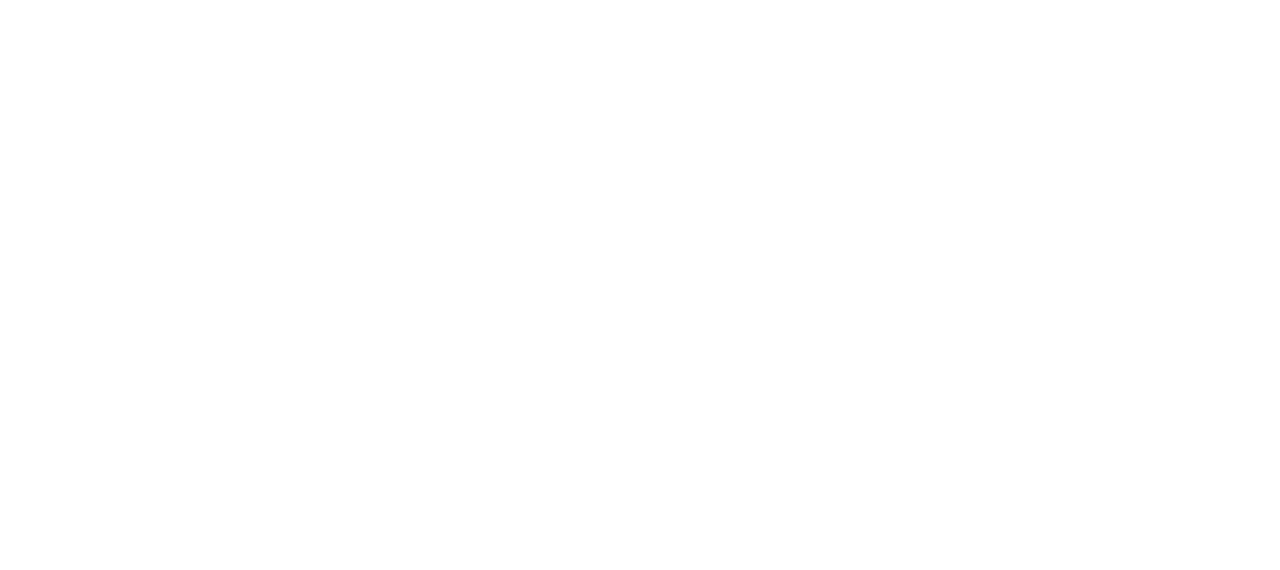
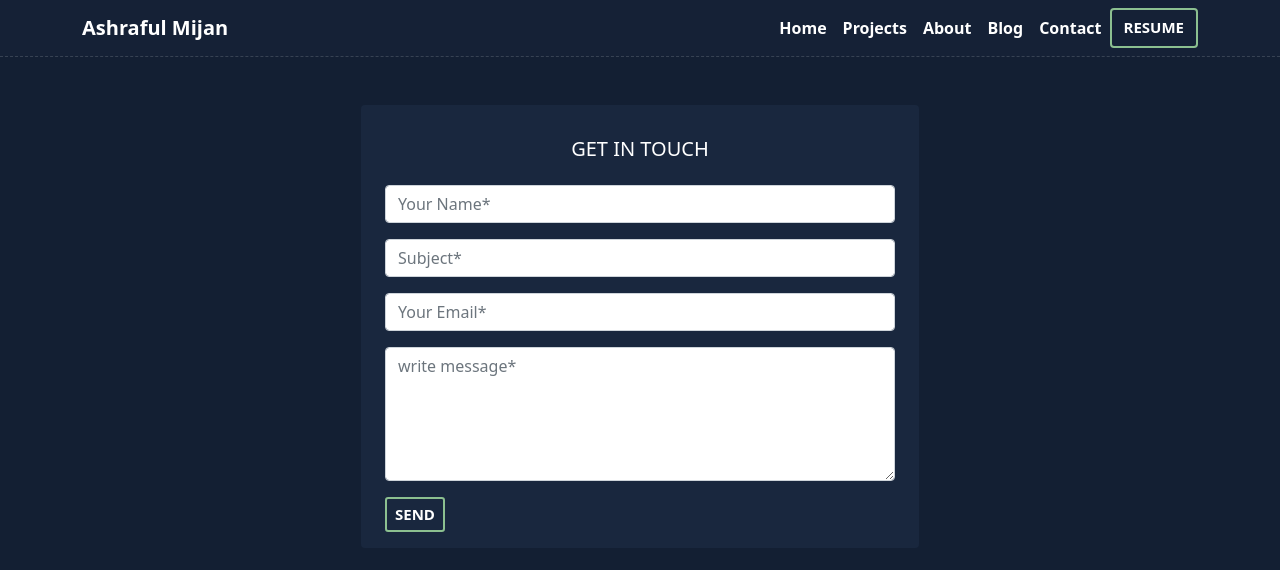
Before and after one commit to Ashraful-Mijan/my-portfolio, a React (Create React App) app: page /contactMe in a window 1280 px wide. Shown: the top 570 px of the page. Built offline with nearby package versions, Linux system fonts and the light colour scheme; a small style sheet from the web is missing.

Commit message:
change some layout

```diff
--- a/src/App.js
+++ b/src/App.js
@@ -6,6 +6,7 @@ import {
   Switch,
   Route
 } from "react-router-dom";
+import EmailContact from './components/EmailContact/EmailContact';
 import Home from './components/Home/Home';
 import MoreProjects from './components/MoreProjects/MoreProjects';
 import Navbar from './components/Navbar/Navbar';
@@ -21,6 +22,10 @@ function App() {
             <Navbar/>
             <MoreProjects/>
         </Route>
+        <Route path="/contactMe">
+            <Navbar/>
+            <EmailContact/>
+        </Route>
       </Switch>
     </Router>
   );
--- a/src/components/Contact/Contact.js
+++ b/src/components/Contact/Contact.js
@@ -1,6 +1,6 @@
 import React from 'react';
 import './Contact.css'
-import EmailContact from '../EmailContact/EmailContact';
+import { Link } from 'react-router-dom';
 
 const Contact = () => {
     return (
@@ -10,7 +10,7 @@ const Contact = () => {
                 <hr className="bg-white" />
                 <div className=" text-center">
                     <h3 className='text-light my-5'>Interested in doing a project together?</h3>
-                    <EmailContact/>
+                    <Link to='/contactMe' className="btn primary-btn btn-sm">Email Me</Link>
                 </div>
             </div>
         </section>
--- a/src/components/EmailContact/EmailContact.css
+++ b/src/components/EmailContact/EmailContact.css
@@ -19,7 +19,7 @@
     border: 2px solid #8cc090;
     color: white;
     font-weight: 600;
-    font-size: 20px;
+    font-size: 15px;
     text-transform: uppercase;
 }
 .primary-btn:hover {
--- a/src/components/EmailContact/EmailContact.js
+++ b/src/components/EmailContact/EmailContact.js
@@ -20,32 +20,31 @@ const EmailContact = () => {
     }
 
     return (
+        <section className="py-5" style={{ backgroundColor: '#131F33', height: '100%', minHeight: '100vh' }}>
             <div className="container">
-            <div className="row">
-                <div className="col-md-6 offset-md-3 text-start">
-                    <h5 className='text-color'>Contact Me:</h5>
+                <div className="row m-1 m-md-0">
+                    <div className="col-md-6 offset-md-3 text-start py-3 px-4 rounded" style={{backgroundColor: '#19273E'}}>
+
                         <form className="" onSubmit={sendEmail}>
-                        <div className="mb-3">
-                            <input type="text" className="form-control bg-form" name="name" placeholder="Your Name*" />
+                            <h5 className='text-white py-3 text-center'>GET IN TOUCH</h5>
+                            <div className="mb-3 ">
+                                <input type="text" className="form-control" name="name" placeholder="Your Name*" />
                             </div>
-                        <div className="mb-3">
-                            <input type="text" className="form-control bg-form" name='subject' placeholder="Subject*" />
+                            <div className="mb-3 ">
+                                <input type="text" className="form-control " name='subject' placeholder="Subject*" />
                             </div>
-                        <div className="mb-3">
-                            <input type="text" className="form-control bg-form" name='email' placeholder="Your Email*" />
+                            <div className="mb-3 ">
+                                <input type="text" className="form-control " name='email' placeholder="Your Email*" />
                             </div>
-                        <div className="mb-3">
-                            <textarea name="message" cols="15" rows="5" className="form-control bg-form" placeholder="write message*"></textarea>
+                            <div className="mb-3 ">
+                                <textarea name="message" cols="15" rows="5" className="form-control " placeholder="write message*"></textarea>
                             </div>
                             <button type="submit" className="btn primary-btn btn-sm">Send</button>
                         </form>
                     </div>
                 </div>
-
             </div>
-
-
-
+        </section>
     );
 };
 
--- a/src/components/Navbar/Navbar.js
+++ b/src/components/Navbar/Navbar.js
@@ -14,8 +14,10 @@ const Navbar = () => {
                     <div className="navbar-nav ms-auto fw-bold">
                         <Link to="/" className="nav-link text-white active ">Home</Link>
                         <Link to="/moreProjects" className="nav-link text-white " >Projects</Link>
+                        <a href="#about" className="nav-link text-white " >About</a>
                         <Link to="/" className="nav-link text-white">Blog</Link>
-                        <a className="btn primary-btn btn-sm" href="https://docs.google.com/document/d/149MZ77v5orRqVJvfe1SDzF6ku_qkLvMR8mBOPWq4Z-A/edit?usp=sharing" rel="noreferrer" target="_blank">Resume</a>
+                        <Link to="/contactMe" className="nav-link text-white">Contact</Link>
+                        <a className="btn primary-btn " href="https://docs.google.com/document/d/149MZ77v5orRqVJvfe1SDzF6ku_qkLvMR8mBOPWq4Z-A/edit?usp=sharing" rel="noreferrer" target="_blank">Resume</a>
                     </div>
                 </div>
             </div>
--- a/src/components/Project/Project.js
+++ b/src/components/Project/Project.js
@@ -2,22 +2,23 @@ import React from 'react';
 import './Project.css'
 
 const Project = ({ project }) => {
+    const {img, liveLink, github, name} = project;
     return (
         <div className="col-md-4 mb-3 mb-md-0 px-3 px-md-0">
             <div className="portfolio-effect">
                 <div className="portfolio-item portfolio-effect__item portfolio-item--eff1">
 
-                    <img className="portfolio-item__image w-100 h-100" src={project.img} alt="Portfolio Item" />
+                    <img className="portfolio-item__image w-100 h-100" src={img} alt="Portfolio Item" />
 
                     <div className="portfolio-item__info">
 
-                        <h3 className="portfolio-item__header">{project.name}</h3>
+                        <h3 className="portfolio-item__header">{name}</h3>
 
                         <div className="portfolio-item__links">
 
                             <div className="portfolio-item__link-block me-2">
 
-                                <a className="btn btn-primary" href="/" target="_blank" >
+                                <a className="btn btn-primary" rel="noreferrer" href={liveLink} target="_blank" >
                                     <span>Website</span>
                                 </a>
 
@@ -25,7 +26,7 @@ const Project = ({ project }) => {
 
                             <div className="portfolio-item__link-block ">
 
-                                <a className="btn btn-primary" href="/" target="_blank">
+                                <a className="btn btn-primary" rel="noreferrer" href={github} target="_blank">
                                     <span>Github</span>
                                 </a>
 
--- a/src/components/Projects/Projects.js
+++ b/src/components/Projects/Projects.js
@@ -16,8 +16,8 @@ const projectsData = [
     {
         name: "Express Riders",
         img: expressRiders,
-        liveLink: '',
-        github: ''
+        liveLink: 'https://express-riders.web.app/',
+        github: 'https://github.com/Ashraful-Mijan/Express-Riders'
     },
     {
         name: "Explore Teams",
```
Also changed, not shown: src/components/About/About.css (+21 -0 lines), src/components/About/About.js (+8 -8 lines). Lines whose indentation alone changed are shown as unchanged.
